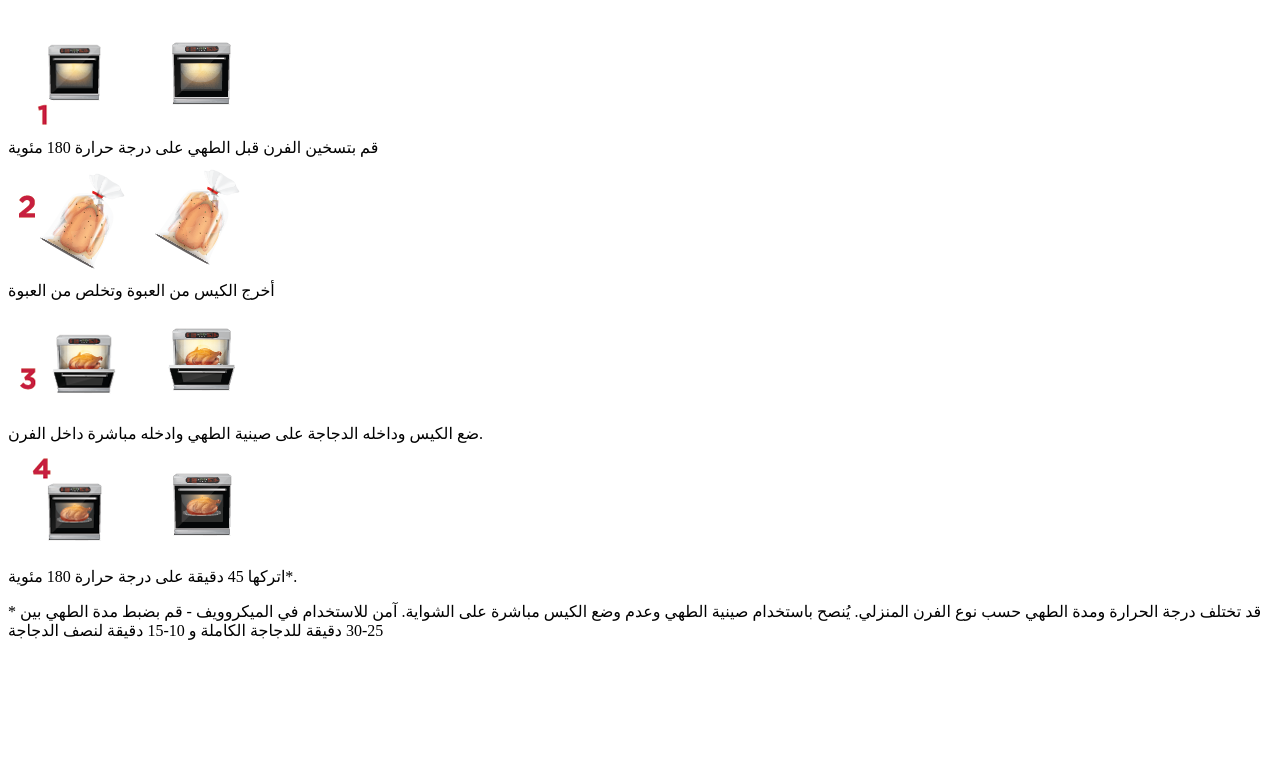
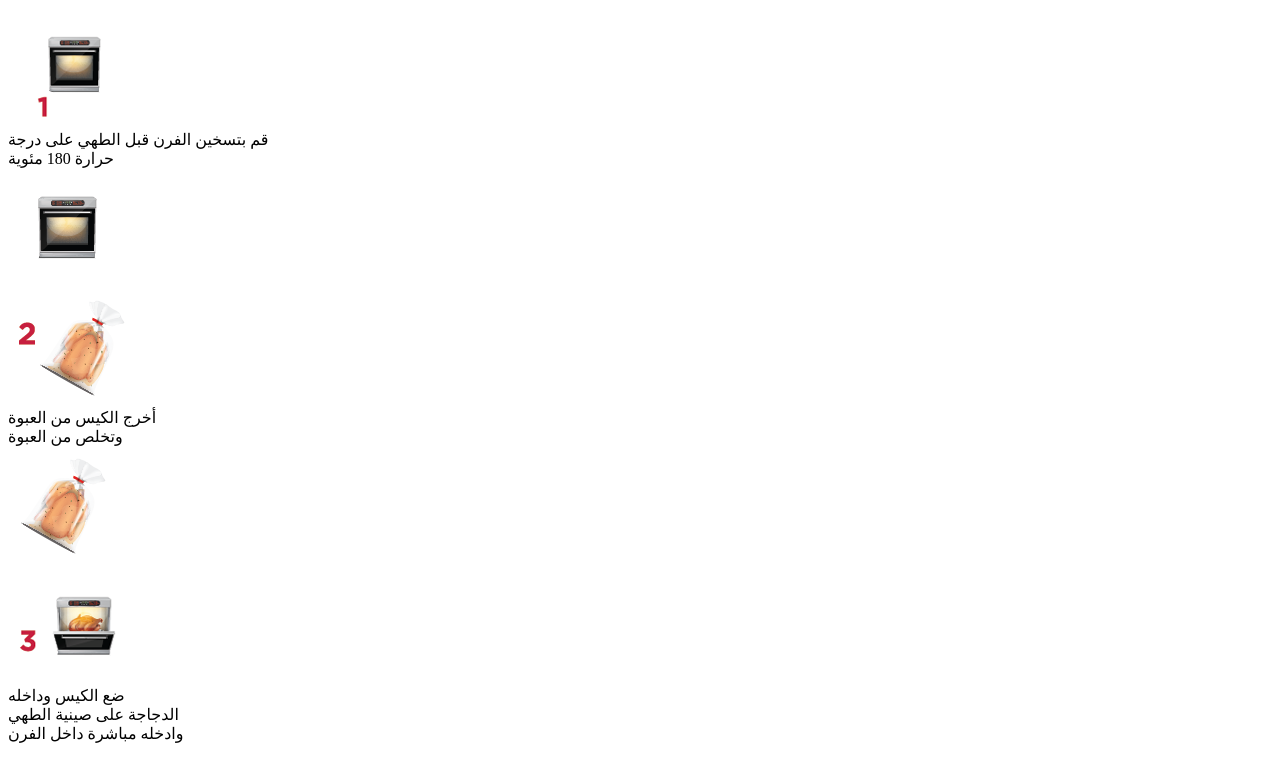
Before and after one commit to anotherITdude/alain-campaign, a Next.js app: page /ar/components/steps in a window 1280 px wide. Shown: the part 704-1474 px from the top of the page. Before the commit the page ends 1360 px from the top, so only its background shows below. Built offline with nearby package versions, Linux system fonts and the light colour scheme.

Commit message:
arabic section 4 demo

```diff
--- a/src/pages/ar/components/steps.js
+++ b/src/pages/ar/components/steps.js
@@ -35,7 +35,7 @@ function Steps() {
                         <motion.p
                             initial={{ opacity: 0, y: 20 }}
                             whileInView={{ opacity: 1, y: 0 }}
-                                transition={{ duration: 1}}
+                            transition={{ duration: 1 }}
                         >سهلة للطهي</motion.p>
                     </div>
                     <motion.div
@@ -61,63 +61,83 @@ function Steps() {
                         <motion.p
                             initial={{ opacity: 0, y: 20 }}
                             whileInView={{ opacity: 1, y: 0 }}
-                                transition={{ duration: 1}}
+                            transition={{ duration: 1 }}
                         >سهلة للطهي</motion.p>
                     </div>
-                    <div className="steps__block '">
+                    <div className="steps__block ">
                         <LayoutGroup>
                             <motion.div
                                 initial={{ opacity: 0, y: -20 }}
                                 animate={{ opacity: 1, y: 0 }}
-                        transition={{ duration: 1, delay:1 }}
-                        className='steps step__1 font-'>
+                                transition={{ duration: 1, delay: 1 }}
+                                className='steps step__1 step__ar'>
                                 <div className="step1__img">
                                     <Image className="hidden md:block" alt="cooking step" priority="blur" src={step1} />
+                                </div>
+                                <div className="steps__desc_ar ">
+                                    قم بتسخين الفرن قبل الطهي على درجة
+                                    <br />
+                                    حرارة 180 مئوية
+                                </div>
+                                <div className="step1__img">
                                     <Image className="block md:hidden" alt="cooking step" priority="blur" src={mstep1} />
-                        </div>
-                        <div className="steps__desc_ar">قم بتسخين الفرن قبل الطهي على درجة حرارة 180 مئوية
                                 </div>
                             </motion.div>
 
                             <motion.div
                                 initial={{ opacity: 0, y: -20 }}
                                 animate={{ opacity: 1, y: 0 }}
-                        transition={{ duration: 1, delay:1.5 }}
-                        className='steps step__2'>
+                                transition={{ duration: 1, delay: 1.5 }}
+                                className='steps step__2 step__ar'>
                                 <div className="step2__img">
                                     <Image className="hidden md:block" alt="cooking step" priority="blur" src={step2} />
-                            <Image className="block md:hidden" alt="cooking step" priority="blur" src={mstep2} />
                                 </div>
                                 <div className="steps__desc_ar">
-                        أخرج الكيس من العبوة وتخلص من العبوة
+                                    أخرج الكيس من العبوة
+                                    <br />
+                                    وتخلص من العبوة
+                                </div>
+                                <div className="step2__img">
+                                    <Image className="block md:hidden" alt="cooking step" priority="blur" src={mstep2} />
                                 </div>
                             </motion.div>
 
                             <motion.div
                                 initial={{ opacity: 0, y: -20 }}
                                 animate={{ opacity: 1, y: 0 }}
-                        transition={{ duration: 1, delay:2 }}
-                        className='steps step__3'>
+                                transition={{ duration: 1, delay: 2 }}
+                                className='steps step__3 step__ar'>
                                 <div className="step3__img">
                                     <Image className="hidden md:block" alt="cooking step" priority="blur" src={step3} />
-                            <Image className="block md:hidden" alt="cooking step" priority="blur" src={mstep3} />
                                 </div>
                                 <div className="steps__desc_ar">
-                        ضع الكيس وداخله الدجاجة على صينية الطهي وادخله مباشرة داخل الفرن.
+                                    ضع الكيس وداخله
+                                    <br />
+                                    الدجاجة على صينية الطهي
+                                    <br />
+                                    وادخله مباشرة داخل الفرن
+
+                                </div>
+                                <div className="step3__img">
+                                    <Image className="block md:hidden" alt="cooking step" priority="blur" src={mstep3} />
                                 </div>
                             </motion.div>
 
                             <motion.div
                                 initial={{ opacity: 0, y: -20 }}
                                 animate={{ opacity: 1, y: 0 }}
-                        transition={{ duration: 1, delay:2.5 }}
-                        className='steps step__4'>
+                                transition={{ duration: 1, delay: 2.5 }}
+                                className='steps step__4 step__ar'>
                                 <div className="step4__img">
                                     <Image className="hidden md:block" alt="cooking step" priority="blur" src={step4} />
-                                <Image className="block md:hidden" alt="cooking step" priority="blur" src={mstep4} />
                                 </div>
                                 <div className="steps__desc_ar">
-                        اتركها 45 دقيقة على درجة حرارة 180 مئوية*.
+                                    اتركها 45 دقيقة على درجة
+                                    <br />
+                                    حرارة 180 مئوية*
+                                </div>
+                                <div className="step4__img">
+                                    <Image className="block md:hidden" alt="cooking step" priority="blur" src={mstep4} />
                                 </div>
                             </motion.div>
                         </LayoutGroup>
@@ -129,7 +149,11 @@ function Steps() {
                         transition={{ duration: 1 }}
                         className="cooking__description_ar">
                         <p>
-                    * قد تختلف درجة الحرارة ومدة الطهي حسب نوع الفرن المنزلي. يُنصح باستخدام صينية الطهي وعدم وضع الكيس مباشرة على الشواية. آمن للاستخدام في الميكروويف - قم بضبط مدة الطهي بين 25-30 دقيقة للدجاجة الكاملة و 10-15 دقيقة لنصف الدجاجة
+                            *قد تختلف درجة الحرارة ومدة الطهي حسب نوع الفرن المنزلي. ُينصح باستخدام صينية الطهي
+                            <br />
+                            وعدم وضع الكيس مباشرة على الشواية. آمن للاستخدام في الميكروويف - قم بضبط مدة
+                            <br />
+                            الطهي بين 25-30 دقيقة للدجاجة الكاملة و 10-15 دقيقة لنصف الدجاجة.
                         </p>
                     </motion.div>
 
--- a/src/pages/ar/index.js
+++ b/src/pages/ar/index.js
@@ -6,7 +6,7 @@ import { useRouter } from 'next/router'
 import Navbar from './components/navbar'
 import Hero from './components/hero';
 import Steps from './components/steps';
-// import Video from './components/video'
+import Video from './components/video'
 // import Footer from './components/footer';
 import Carousel from './components/carousel'
 
@@ -28,8 +28,8 @@ function Ar() {
                     <Hero />
                      <Carousel />
                      <Steps />
-                    {/*<Video />
-                    <Footer /> */}
+                    <Video />
+                    {/*<Footer /> */}
                     </div>
                     <div className="h-[1000px]"></div>
 
--- a/src/styles/globals.css
+++ b/src/styles/globals.css
@@ -92,8 +92,10 @@
 
   .section__heading_ar {
     @apply uppercase text-white
+    text-right pt-10 pr-10
+    md:text-left pt-10 pl-5
     font-bebasar-bold
-    pt-10 pl-5 md:pl-10
+     md:pl-10
      text-3xl md:text-[2.6rem]  leading-[1];
   }
 
@@ -292,16 +294,36 @@
     @apply uppercase text-white font-gotham-bold text-sm
   }
 
-  .steps .steps__desc_ar {
-    @apply uppercase text-white font-helvetica-neue-arabic-bold text-lg
-  }
+
+
 
   .steps__block .step__1 {
     @apply
     md:absolute
-    mt-6 ml-4
+    mt-6 mr-0
     md:mt-[16%] md:left-[7%]
   }
+
+  /* arabic css */
+
+  .steps__block .step__ar {
+    @apply
+    md:absolute
+    flex  justify-end md:justify-start
+    mt-6 ml-0
+    md:mt-[16%] md:left-[7%]
+  }
+
+
+
+  .steps .steps__desc_ar {
+    @apply uppercase text-white text-right  flex items-center pr-2
+    font-helvetica-neue-arabic-bold text-sm md:text-sm lg:text-lg
+  }
+
+
+
+  /* arabic css */
 
   .steps__block .step__1 .steps__desc {
     @apply pt-6 md:pt-4
```
Also changed, not shown: src/pages/ar/components/video.js (+5 -5 lines). Lines whose indentation alone changed are shown as unchanged.
